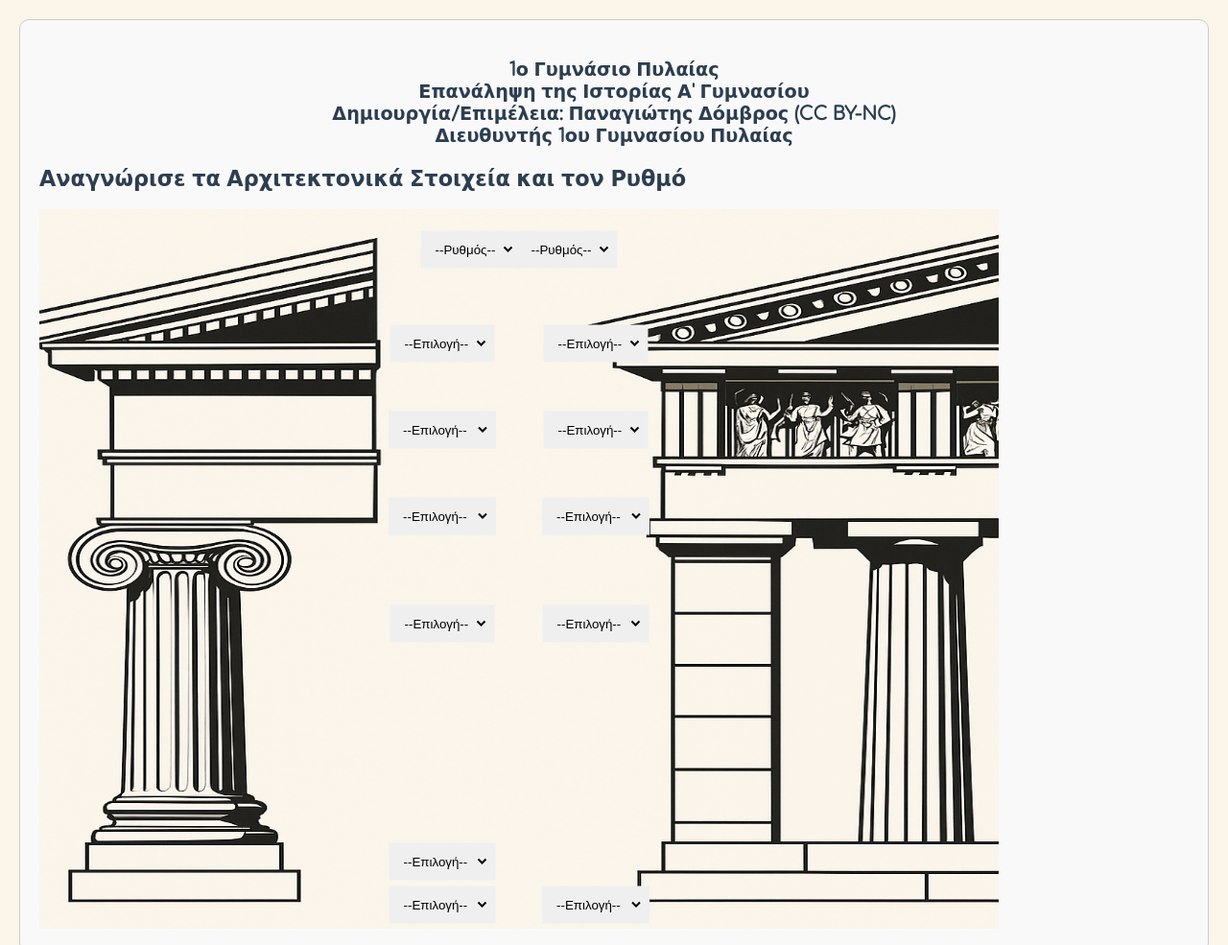
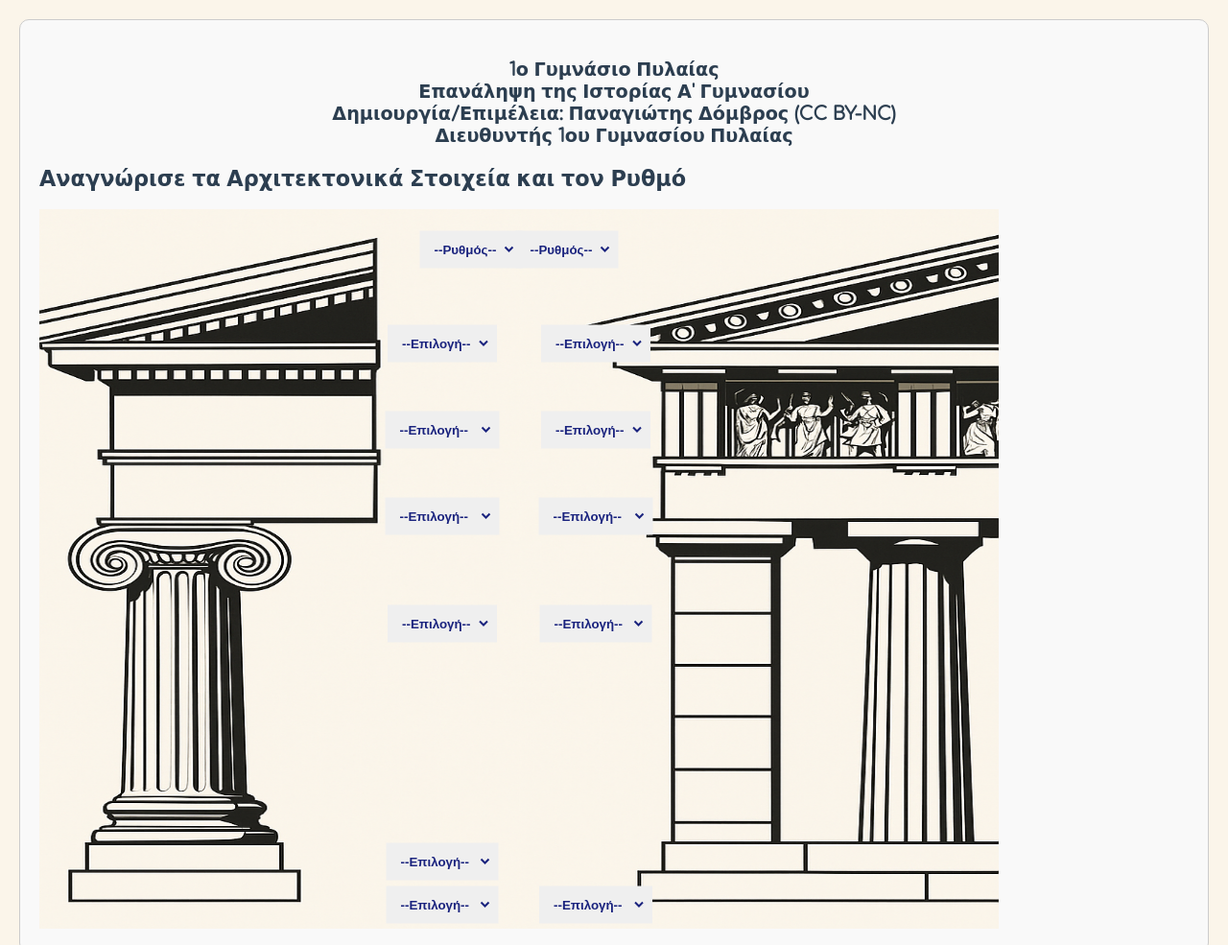
Before and after one commit to pdomvros/his-a-rev1, a plain HTML site: page index.html in a window 1280 px wide. Shown: the top 985 px of the page at 96% size. Drawn offline with Linux system fonts and the light colour scheme.

Commit message:
Update index.html

```diff
--- a/index.html
+++ b/index.html
@@ -17,7 +17,11 @@
     h1, h2, h3, h4 {
       color: #2c3e50;
     }
-
+    /* Επισήμανση σε dropdown επιλογές */
+    select, option {
+      font-weight: bold;
+      color: #1a237e;
+    }
     /* Ερώτηση: Αύξηση μεγέθους ερωτήσεων κατά 40% */
     h2, h3, .matching-item label, .blanks label, .radio-option, .pericles-options label {
       font-size: 1.4em;
```
